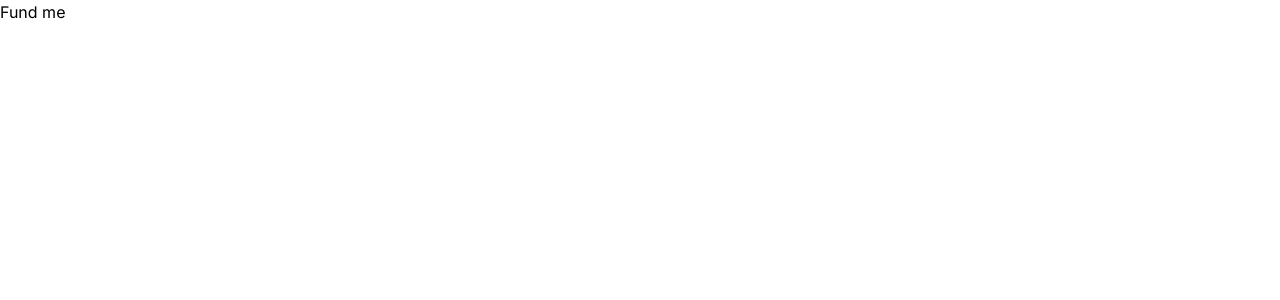
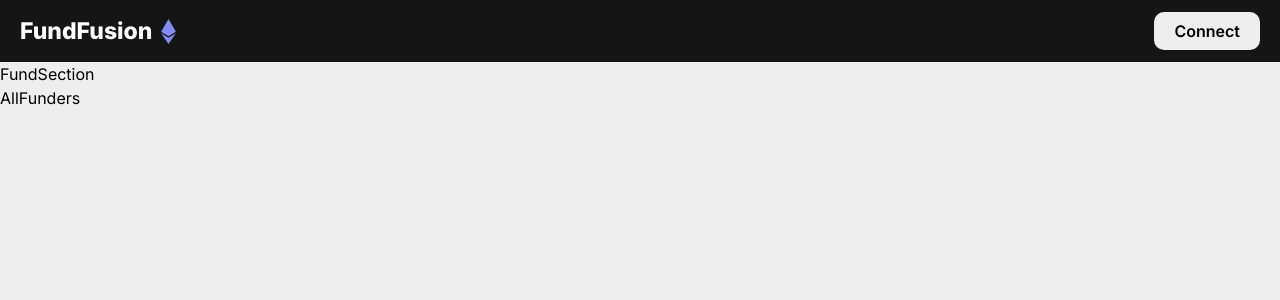
Before and after one commit to rohann06/fundme, a Next.js app: page / in a window 1280 px wide. Shown: the top 300 px of the page. Built offline with nearby package versions, Linux system fonts and the light colour scheme.

Commit message:
Navbar created
- created a static navbar

```diff
--- a/app/globals.css
+++ b/app/globals.css
@@ -5,4 +5,5 @@
 * {
   margin: 0%;
   padding: 0%;
+  background-color: #EEEEEE;
 }
--- a/app/page.tsx
+++ b/app/page.tsx
@@ -1,8 +1,13 @@
+import AllFunders from "@/components/AllFunders";
+import FundSection from "@/components/FundSection";
+import Navbar from "@/components/Navbar";
 
 export default function Home() {
   return (
     <main>
-      Fund me
+      <Navbar />
+      <FundSection />
+      <AllFunders />
     </main>
   );
 }
--- /dev/null
+++ b/components/AllFunders.tsx
@@ -0,0 +1,9 @@
+import React from 'react'
+
+const AllFunders = () => {
+  return (
+    <div>AllFunders</div>
+  )
+}
+
+export default AllFunders
--- /dev/null
+++ b/components/FundSection.tsx
@@ -0,0 +1,9 @@
+import React from 'react'
+
+const FundSection = () => {
+  return (
+    <div>FundSection</div>
+  )
+}
+
+export default FundSection
--- /dev/null
+++ b/components/Navbar.tsx
@@ -0,0 +1,21 @@
+"use client";
+import React from "react";
+import { FaEthereum } from "react-icons/fa";
+
+const Navbar = () => {
+  return (
+    <div className=" flex justify-between items-center bg-[#151515] w-full py-3 px-5">
+      <div className=" bg-[#151515] flex items-center text-[23px] font-extrabold gap-x-1 text-white">
+        FundFusion{" "}
+        <FaEthereum className="bg-[#151515] text-indigo-400 text-[25px]" />
+      </div>
+      <div className=" rounded-[10px]">
+        <button className=" py-[7px] px-5 font-semibold rounded-[10px] hover:scale-105 ">
+          Connect
+        </button>
+      </div>
+    </div>
+  );
+};
+
+export default Navbar;
```
Also changed, not shown: package.json (+5 -4 lines), 1 other file (tests, documents, lock files or other folders).
